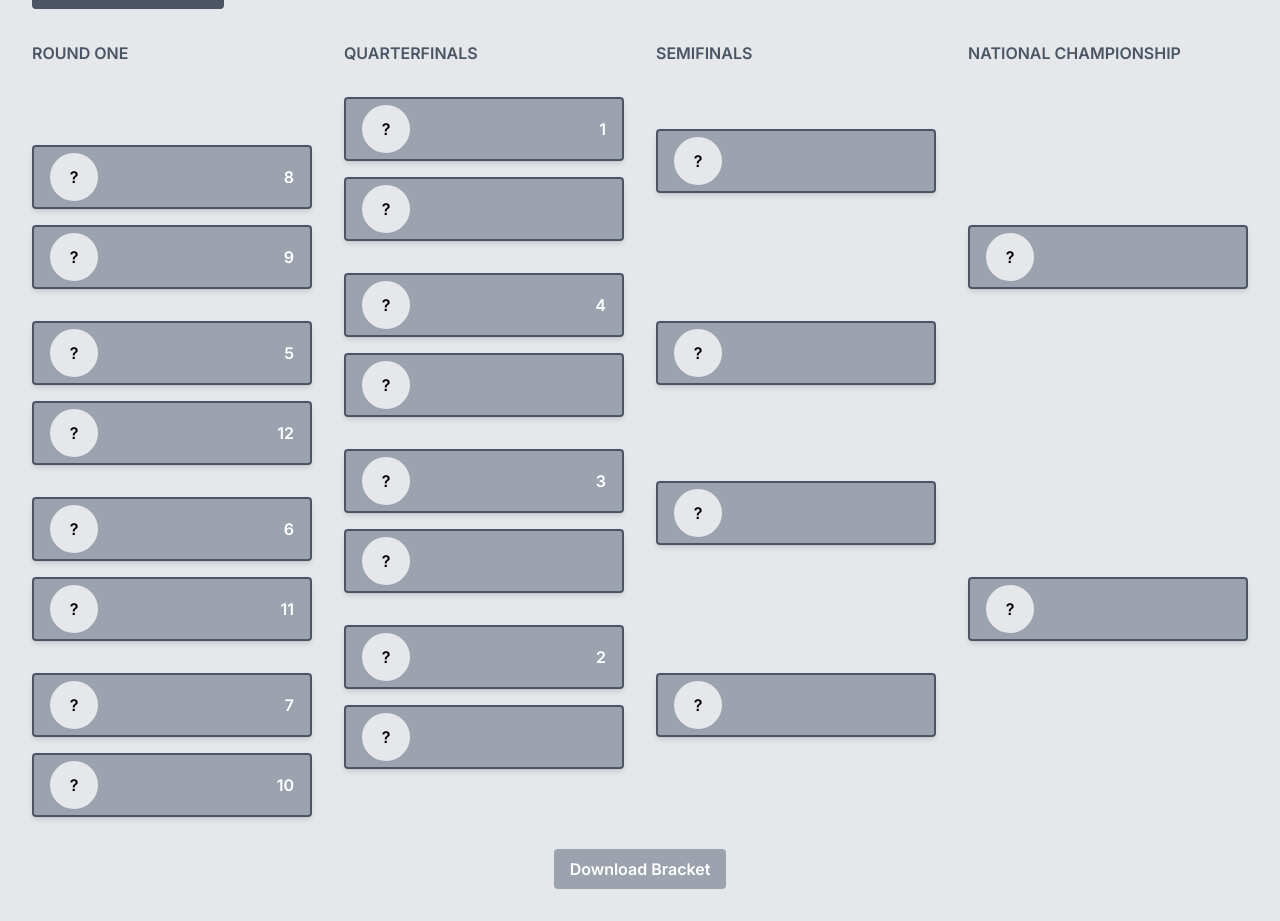
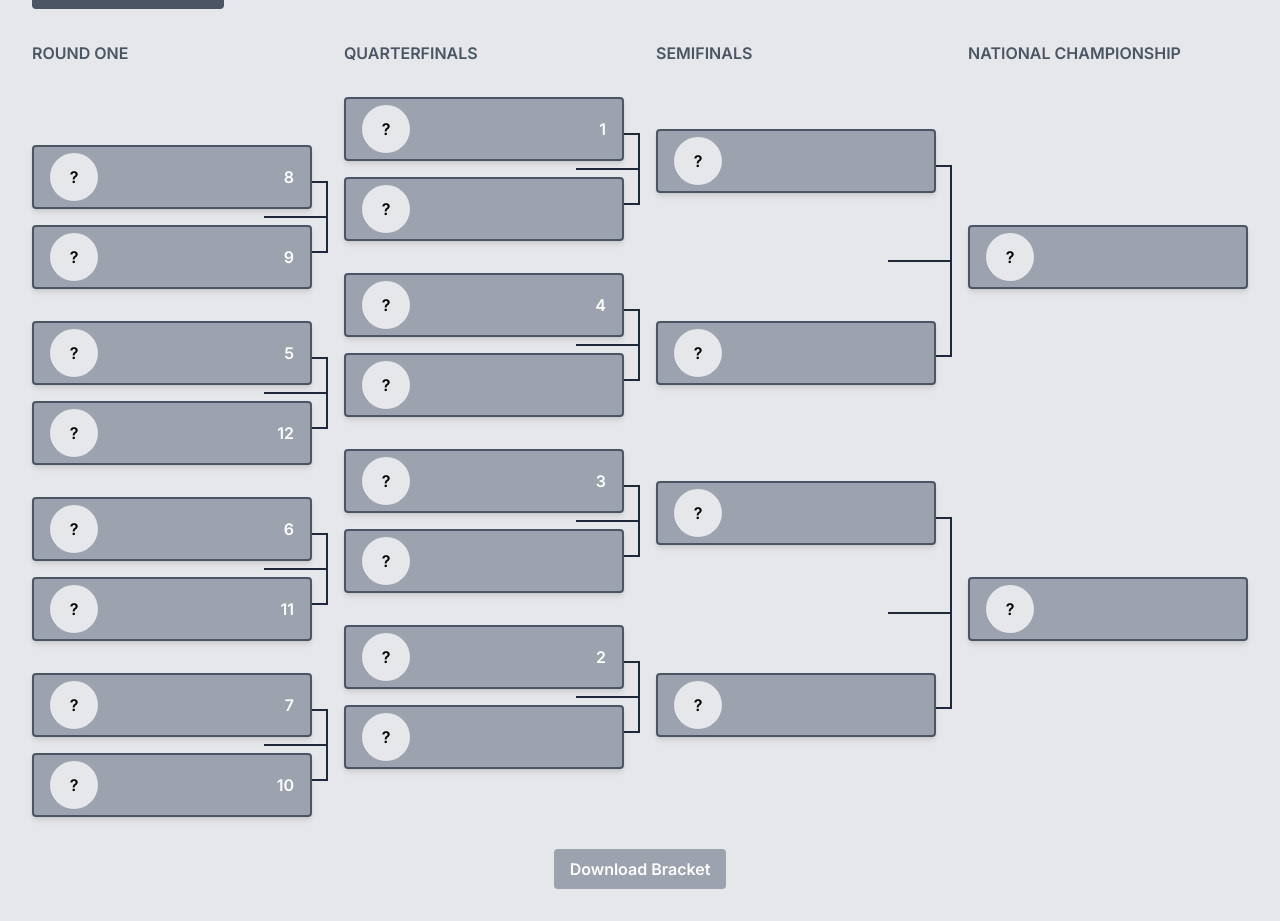
Before and after one commit to hwyatt/the-best-cfb-model, a Next.js app: page /bracket in a window 1280 px wide. Shown: the part 321-1242 px from the top of the page. Built offline with nearby package versions, Linux system fonts and the light colour scheme; no server answers.

Commit message:
bracket lines

```diff
--- a/src/app/bracket/page.tsx
+++ b/src/app/bracket/page.tsx
@@ -3,6 +3,24 @@ import { useEffect, useId, useRef, useState } from "react";
 import Select, { components } from "react-select";
 import { toPng } from "html-to-image";
 import { useCallback } from "react";
+
+const BracketLines1 = () => (
+  <div className="h-[4.5rem] w-16 md:border-y-2 md:border-r-2 md:border-l-0 md:border-gray-800 flex items-center relative">
+    <div
+      className="h-[2px] w-16 md:bg-gray-800 absolute"
+      style={{ right: "-4rem;" }}
+    ></div>
+  </div>
+);
+
+const BracketLines2 = () => (
+  <div className="h-48 w-16 md:border-y-2 md:border-r-2 md:border-l-0 md:border-gray-800 flex items-center relative">
+    <div
+      className="h-[2px] w-16 md:bg-gray-800 absolute"
+      style={{ right: "-4rem;" }}
+    ></div>
+  </div>
+);
 
 const Option = (props: any) => (
   <components.Option {...props}>
@@ -420,7 +438,7 @@ export default function Bracket() {
           </span>
         </div>
         <div className="grid md:grid-cols-4 w-full gap-8">
-          <div className="flex flex-col gap-8 md:mt-12">
+          <div className="flex flex-col gap-8 md:mt-12 md:z-10">
             <span className="md:hidden font-semibold text-gray-600">
               ROUND ONE
             </span>
@@ -432,8 +450,11 @@ export default function Bracket() {
               <button onClick={() => setGame1Winner({ index: 9, seed: 9 })}>
                 <TeamByIndex index={9} seed={9} />
               </button>
+              <div className="absolute top-[2.25rem] right-[-1rem] -z-10">
+                <BracketLines1 />
+              </div>
             </div>
-            <div className="flex flex-col gap-4">
+            <div className="flex flex-col gap-4 relative">
               {/* GAME 2 */}
               <button onClick={() => setGame2Winner({ index: 5, seed: 5 })}>
                 <TeamByIndex index={5} seed={5} />
@@ -441,8 +462,11 @@ export default function Bracket() {
               <button onClick={() => setGame2Winner({ index: 12, seed: 12 })}>
                 <TeamByIndex index={12} seed={12} />{" "}
               </button>
+              <div className="absolute top-[2.25rem] right-[-1rem] -z-10">
+                <BracketLines1 />
+              </div>
             </div>
-            <div className="flex flex-col gap-4">
+            <div className="flex flex-col gap-4 relative">
               {/* GAME 3 */}
               <button onClick={() => setGame3Winner({ index: 6, seed: 6 })}>
                 <TeamByIndex index={6} seed={6} />
@@ -450,8 +474,11 @@ export default function Bracket() {
               <button onClick={() => setGame3Winner({ index: 11, seed: 11 })}>
                 <TeamByIndex index={11} seed={11} />
               </button>
+              <div className="absolute top-[2.25rem] right-[-1rem] -z-10">
+                <BracketLines1 />
+              </div>
             </div>
-            <div className="flex flex-col gap-4">
+            <div className="flex flex-col gap-4 relative">
               {/* GAME 4 */}
               <button onClick={() => setGame4Winner({ index: 7, seed: 7 })}>
                 <TeamByIndex index={7} seed={7} />
@@ -459,13 +486,16 @@ export default function Bracket() {
               <button onClick={() => setGame4Winner({ index: 10, seed: 10 })}>
                 <TeamByIndex index={10} seed={10} />
               </button>
+              <div className="absolute top-[2.25rem] right-[-1rem] -z-10">
+                <BracketLines1 />
+              </div>
             </div>
           </div>
-          <div className="flex flex-col gap-8">
+          <div className="flex flex-col gap-8 md:z-10">
             <span className="md:hidden font-semibold text-gray-600">
               QUARTERFINALS
             </span>
-            <div className="flex flex-col gap-4">
+            <div className="flex flex-col gap-4 relative">
               {/* GAME 5 */}
               <button onClick={() => setGame5Winner({ index: 1, seed: 1 })}>
                 <TeamByIndex index={1} seed={1} />
@@ -487,8 +517,11 @@ export default function Bracket() {
               ) : (
                 <BlankTeam />
               )}
+              <div className="absolute top-[2.25rem] right-[-1rem] -z-10">
+                <BracketLines1 />
+              </div>
             </div>
-            <div className="flex flex-col gap-4">
+            <div className="flex flex-col gap-4 relative">
               {/* GAME 6 */}
               <button onClick={() => setGame6Winner({ index: 4, seed: 4 })}>
                 <TeamByIndex index={4} seed={4} />
@@ -510,8 +543,11 @@ export default function Bracket() {
               ) : (
                 <BlankTeam />
               )}
+              <div className="absolute top-[2.25rem] right-[-1rem] -z-10">
+                <BracketLines1 />
+              </div>
             </div>
-            <div className="flex flex-col gap-4">
+            <div className="flex flex-col gap-4 relative">
               {/* GAME 7 */}
               <button onClick={() => setGame7Winner({ index: 3, seed: 3 })}>
                 <TeamByIndex index={3} seed={3} />
@@ -533,8 +569,11 @@ export default function Bracket() {
               ) : (
                 <BlankTeam />
               )}
+              <div className="absolute top-[2.25rem] right-[-1rem] -z-10">
+                <BracketLines1 />
+              </div>
             </div>
-            <div className="flex flex-col gap-4">
+            <div className="flex flex-col gap-4 relative">
               {/* GAME 8 */}
               <button onClick={() => setGame8Winner({ index: 2, seed: 2 })}>
                 <TeamByIndex index={2} seed={2} />
@@ -556,13 +595,16 @@ export default function Bracket() {
               ) : (
                 <BlankTeam />
               )}
+              <div className="absolute top-[2.25rem] right-[-1rem] -z-10">
+                <BracketLines1 />
+              </div>
             </div>
           </div>
-          <div className="flex flex-col gap-8 md:gap-24 md:mt-8">
+          <div className="flex flex-col gap-8 md:gap-24 md:mt-8 md:z-10">
             <span className="md:hidden font-semibold text-gray-600">
               SEMIFINALS
             </span>
-            <div className="flex flex-col gap-4 md:gap-32">
+            <div className="flex flex-col gap-4 md:gap-32 relative">
               {/* GAME 9 */}
               {game5Winner.index !== null ? (
                 <button
@@ -598,8 +640,11 @@ export default function Bracket() {
               ) : (
                 <BlankTeam />
               )}
+              <div className="absolute top-[2.25rem] right-[-1rem] -z-10">
+                <BracketLines2 />
+              </div>
             </div>
-            <div className="flex flex-col gap-4 md:gap-32">
+            <div className="flex flex-col gap-4 md:gap-32 relative">
               {/* GAME 10 */}
               {game7Winner.index !== null ? (
                 <button
@@ -635,9 +680,12 @@ export default function Bracket() {
               ) : (
                 <BlankTeam />
               )}
+              <div className="absolute top-[2.25rem] right-[-1rem] -z-10">
+                <BracketLines2 />
+              </div>
             </div>
           </div>
-          <div className="flex flex-col gap-8 md:mt-32">
+          <div className="flex flex-col gap-8 md:mt-32 md:z-10">
             <span className="md:hidden font-semibold text-gray-600">
               NATIONAL CHAMPIONSHIP
             </span>
```
